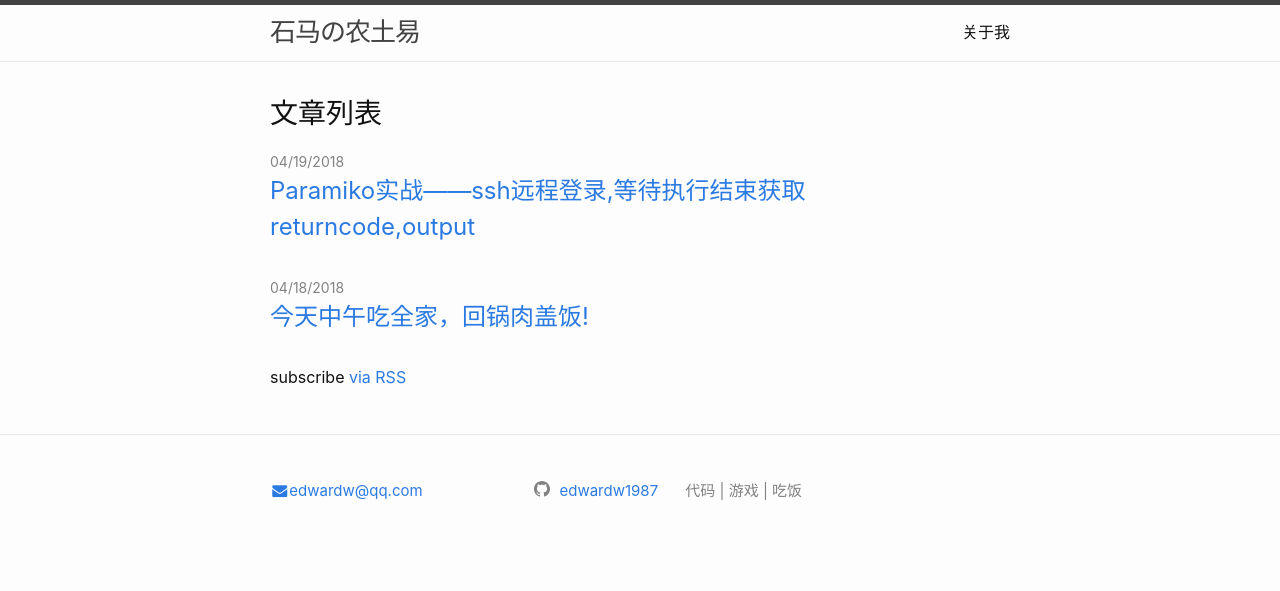
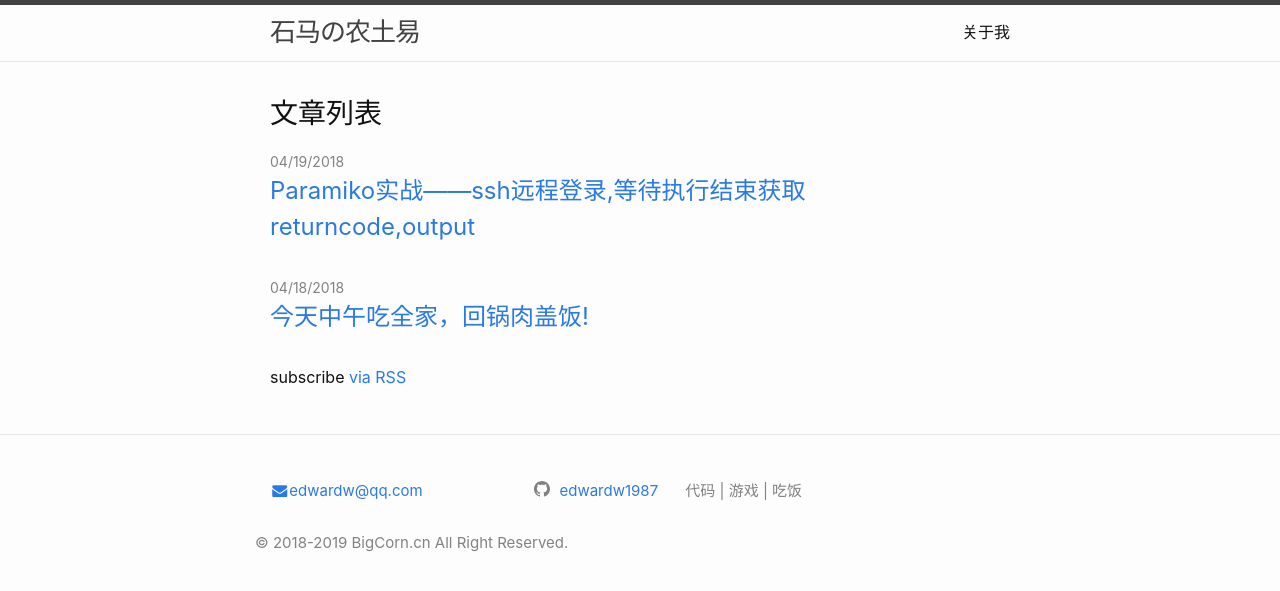
Before and after one commit to edwardw1987/edwardw1987.github.io, a Jekyll site: the page built from index.md, in a window 1280 px wide. Shown: the top 591 px of the page. Built offline with Jekyll 4.4.1, drawn with Linux system fonts in a browser that asks for light colours.

Commit message:
add CNAME

```diff
--- /dev/null
+++ b/CNAME
@@ -0,0 +1 @@
+www.bigcorn.cn
--- a/_includes/footer.html
+++ b/_includes/footer.html
@@ -26,6 +26,8 @@
       <div class="footer-col footer-col-3">
         <p>{{- site.description | escape -}}</p>
       </div>
+
+      © 2018-2019  BigCorn.cn All Right Reserved.
     </div>
 
   </div>
```
